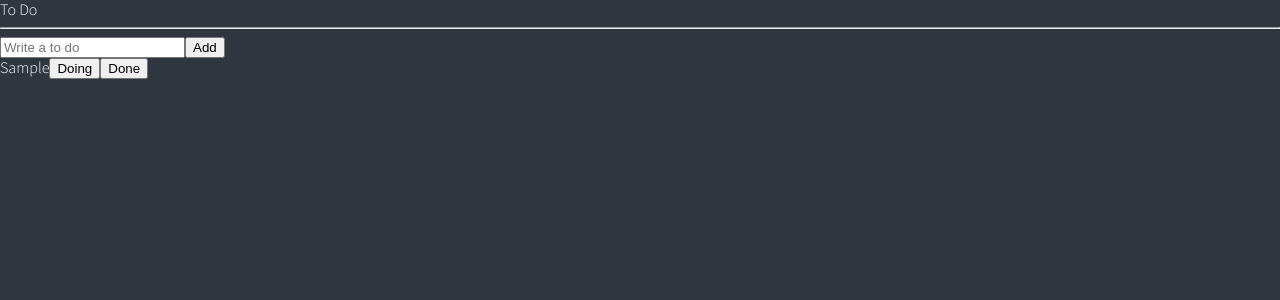
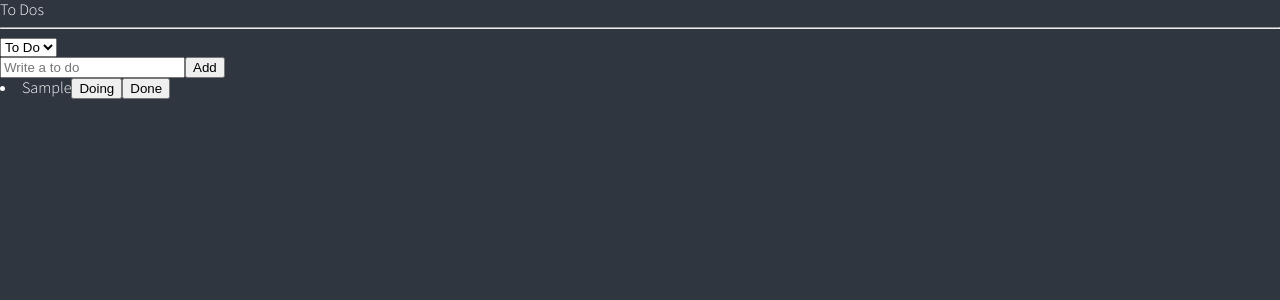
Before and after one commit to HamsterStudent/React-study, a React (Create React App) app: page / in a window 1280 px wide. Both pictures are taken after typing "Sample" into the empty fields and a click on the button "Add". Shown: the top 300 px of the page. Built offline with nearby package versions, Linux system fonts and the light colour scheme.

Commit message:
selector & enums

```diff
--- a/src/atoms.tsx
+++ b/src/atoms.tsx
@@ -1,12 +1,56 @@
-import { atom } from "recoil";
+import { atom, selector } from "recoil";
+
+export enum Categories {
+  // enum의 value는 코드상에서는 num으로 표현됨
+  // "TO_DO",
+  // "DOING",
+  // "DONE",
+
+  // 이렇게 만들면 코드상에서도 string으로 됨
+  "TO_DO" = "TO_DO",
+  "DOING" = "DOING",
+  "DONE" = "DONE",
+}
 
 export interface IToDo {
   text: string;
   id: number;
-  category: "TO_DO" | "DOING" | "DONE";
+  category: Categories;
 }
+
+export const categoryState = atom<Categories>({
+  key: "category",
+  default: Categories.TO_DO,
+});
 
 export const toDoState = atom<IToDo[]>({
   key: "toDo",
   default: [],
 });
+
+// selector는 state를 가져다가 원하는대로 모습을 변형시킬 수 있는 도구
+export const toDoSelector = selector({
+  key: "toDoSelector",
+  get: ({ get }) => {
+    // get는 state(atom)를 가져옴
+    const toDos = get(toDoState);
+    const category = get(categoryState);
+
+    return toDos.filter((toDo) => toDo.category === category);
+
+    // 상태에 따라 내보내기 (이런식으로 return 쓸 수 있을줄은 몰랐네...)
+    // if (category === "TO_DO")
+    //   return toDos.filter((toDo) => toDo.category === "TO_DO");
+    // if (category === "DOING")
+    //   return toDos.filter((toDo) => toDo.category === "DOING");
+    // if (category === "DONE")
+    //   return toDos.filter((toDo) => toDo.category === "DONE");
+
+    // 상태를 나타내는 배열 세개를 분리해서 넣음
+    // return [
+    //   toDos.filter((toDo) => toDo.category === "TO_DO"),
+    //   toDos.filter((toDo) => toDo.category === "DOING"),
+    //   toDos.filter((toDo) => toDo.category === "DONE"),
+    // ];
+  },
+});
--- a/src/components/CreateToDo.tsx
+++ b/src/components/CreateToDo.tsx
@@ -1,6 +1,6 @@
 import { useForm } from "react-hook-form";
-import { useSetRecoilState } from "recoil";
-import { toDoState } from "../atoms";
+import { useRecoilValue, useSetRecoilState } from "recoil";
+import { categoryState, toDoState } from "../atoms";
 
 interface IForm {
   toDo: string;
@@ -8,11 +8,12 @@
 
 function CreateToDo() {
   const setToDos = useSetRecoilState(toDoState);
+  const category = useRecoilValue(categoryState);
   const { handleSubmit, register, setValue } = useForm<IForm>();
   const handleVaild = ({ toDo }: IForm) => {
     // 새로 입력된 Todo와 oldTodos를 합체
     setToDos((oldToDos) => [
-      { text: toDo, id: Date.now(), category: "TO_DO" },
+      { text: toDo, id: Date.now(), category },
       ...oldToDos,
     ]);
     setValue("toDo", "");
--- a/src/components/ToDo.tsx
+++ b/src/components/ToDo.tsx
@@ -1,6 +1,6 @@
 import React from "react";
 import { useSetRecoilState } from "recoil";
-import { IToDo, toDoState } from "../atoms";
+import { Categories, IToDo, toDoState } from "../atoms";
 
 // 1. id에 기반한 todo를 찾아야 함
 
@@ -26,18 +26,18 @@
   return (
     <li>
       <span>{text}</span>
-      {category !== "DOING" && (
-        <button name="DOING" onClick={onClick}>
+      {category !== Categories.DOING && (
+        <button name={Categories.DOING} onClick={onClick}>
           Doing
         </button>
       )}
-      {category !== "TO_DO" && (
-        <button name="TO_DO" onClick={onClick}>
+      {category !== Categories.TO_DO && (
+        <button name={Categories.TO_DO} onClick={onClick}>
           To Do
         </button>
       )}
-      {category !== "DONE" && (
-        <button name="DONE" onClick={onClick}>
+      {category !== Categories.DONE && (
+        <button name={Categories.DONE} onClick={onClick}>
           Done
         </button>
       )}
--- a/src/components/ToDoList.tsx
+++ b/src/components/ToDoList.tsx
@@ -1,5 +1,6 @@
-import { useRecoilValue } from "recoil";
-import { toDoState } from "../atoms";
+import React from "react";
+import { useRecoilState, useRecoilValue } from "recoil";
+import { Categories, categoryState, toDoSelector, toDoState } from "../atoms";
 import CreateToDo from "./CreateToDo";
 import ToDo from "./ToDo";
 
@@ -8,18 +9,65 @@
   // toDos의 atom이 toDoState이므로 배열형태가 기본
   // const [toDos, setToDos] = useRecoilState(toDoState);
 
-  const toDos = useRecoilValue(toDoState);
-  console.log(toDos);
+  // 컴포넌트 안에서 수정하기보단 선택자를 사용하는 편이 더 간결함!
+  // const toDos = useRecoilValue(toDoState);
+  // const selectorOutput = useRecoilValue(toDoSelector);
+
+  // 배열 안의 배열을 선택하려면 배열을 열고 순서대로 이름 지정하면 됨
+  // const [toDo, doing, done] = useRecoilValue(toDoSelector);
+
+  const toDos = useRecoilValue(toDoSelector);
+  // useRecoilState 는 atom과 modifier함수를 반환해줌
+  const [category, setCategory] = useRecoilState(categoryState);
+  const onInput = (event: React.FormEvent<HTMLSelectElement>) => {
+    setCategory(event.currentTarget.value as any);
+  };
+  console.log(category);
   return (
     <div>
-      <h1>To Do</h1>
+      <h1>To Dos</h1>
       <hr />
+      <select value={category} onInput={onInput}>
+        <option value={Categories.TO_DO}>To Do</option>
+        <option value={Categories.DOING}>Doing</option>
+        <option value={Categories.DONE}>Done</option>
+      </select>
       <CreateToDo />
+
+      {toDos?.map((toDo) => (
+        <ToDo key={toDo.id} {...toDo} />
+      ))}
+
+      {/* 단순하지만 길고 귀찮은 작업 */}
+      {/* {category === "TO_DO" &&
+        toDo.map((toDo) => <ToDo key={toDo.id} {...toDo} />)}
+      {category === "DOING" &&
+        doing.map((toDo) => <ToDo key={toDo.id} {...toDo} />)}
+      {category === "DONE" &&
+        done.map((toDo) => <ToDo key={toDo.id} {...toDo} />)} */}
+
+      {/* todo리스트 상황을 전부 보여줌 */}
+      {/* <h2>To Do</h2>
       <ul>
         {toDos.map((toDo) => (
           <ToDo key={toDo.id} {...toDo} />
         ))}
       </ul>
+      <hr />
+      <h2>Doing</h2>
+      <ul>
+        {doing.map((toDo) => (
+          <ToDo key={toDo.id} {...toDo} />
+        ))}
+      </ul>
+      <hr />
+      <h2>Done</h2>
+      <ul>
+        {done.map((toDo) => (
+          <ToDo key={toDo.id} {...toDo} />
+        ))}
+      </ul>
+      <hr /> */}
     </div>
   );
 }
```
